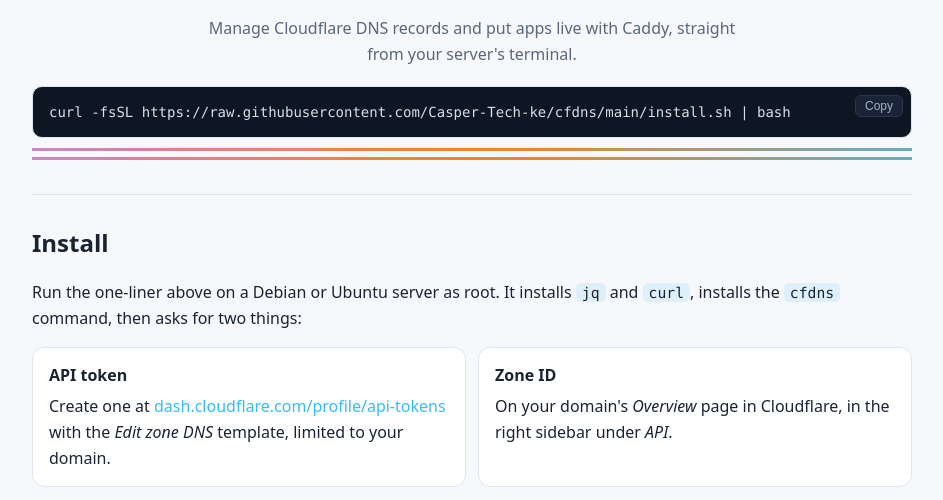
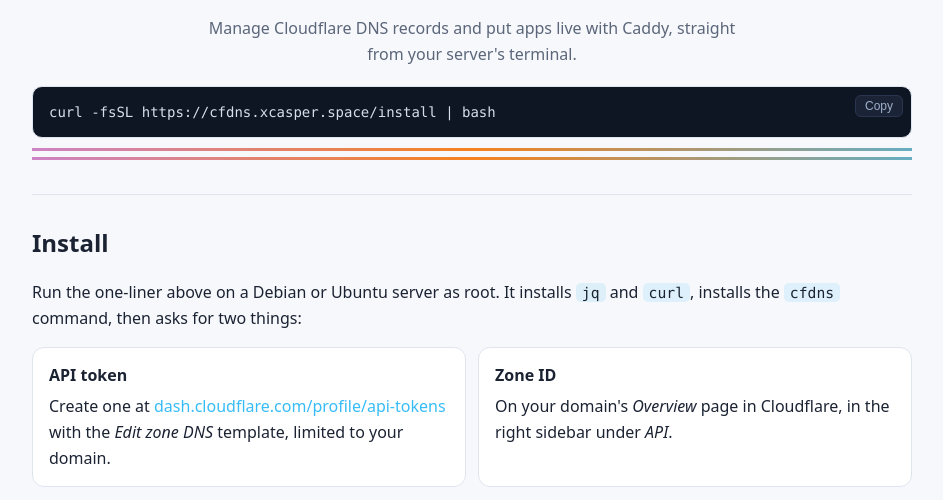
Before and after one commit to Casper-Tech-ke/cfdns, a plain HTML site: page docs/index.html in a window 1280 px wide. Shown: the part 270-770 px from the top of the page, without its empty margins (168-1111 px from the left). Drawn offline with Linux system fonts and the light colour scheme.

Commit message:
Serve the installer from cfdns.xcasper.space

```diff
--- a/docs/index.html
+++ b/docs/index.html
@@ -45,7 +45,7 @@
 <p class="by">created &amp; maintained by</p>
 <p class="team">XSPACE TECH DEVS</p>
 <p class="tag">Manage Cloudflare DNS records and put apps live with Caddy, straight from your server's terminal.</p>
-<pre>curl -fsSL https://raw.githubusercontent.com/Casper-Tech-ke/cfdns/main/install.sh | bash</pre>
+<pre>curl -fsSL https://cfdns.xcasper.space/install | bash</pre>
 <div class="rule"></div><div class="rule"></div>
 </div></header>
 
```
Also changed, not shown: 2 other files.
